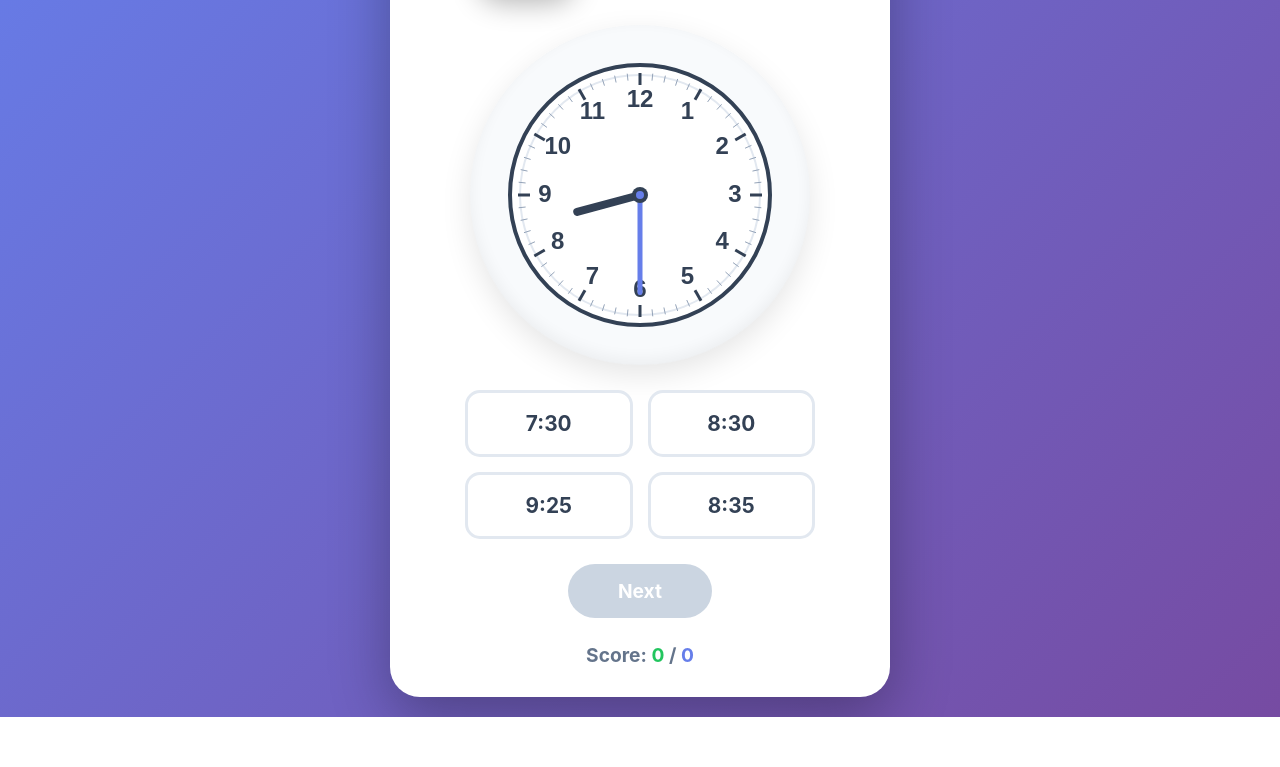
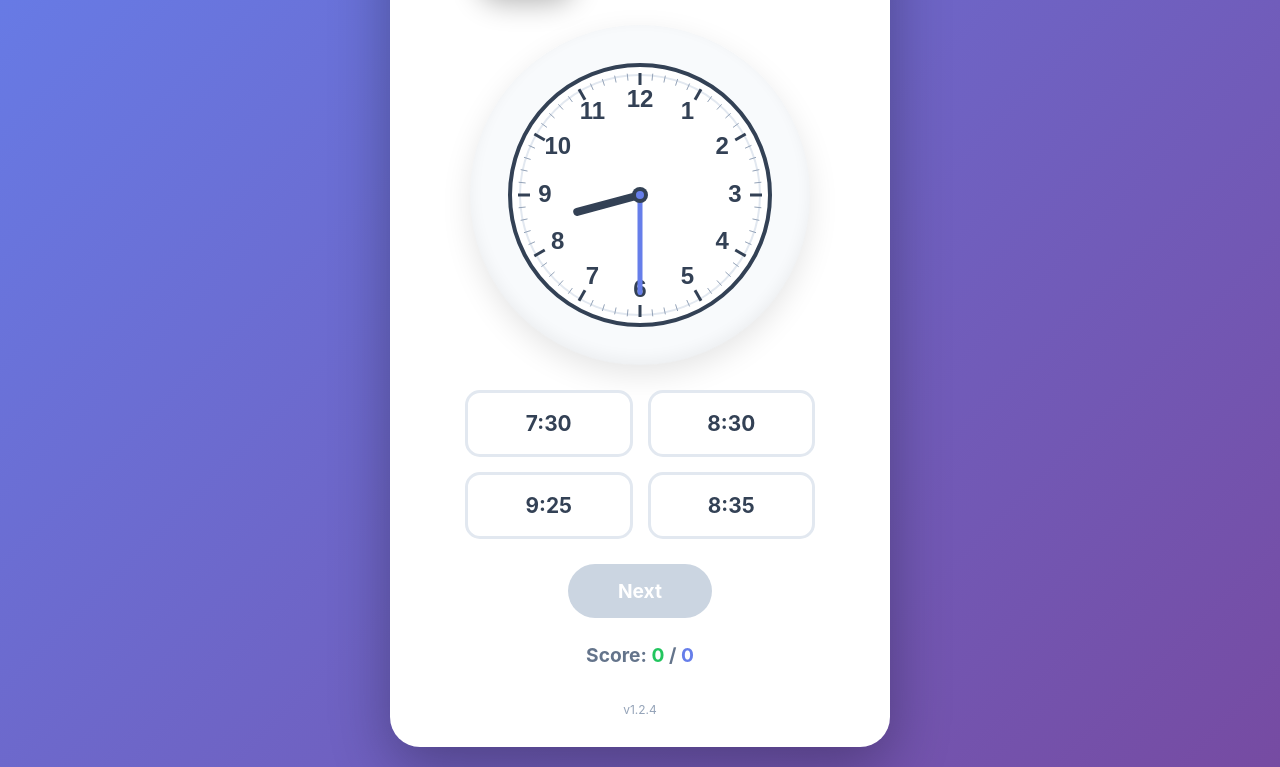
Before and after one commit to svarukala/svarukala.github.io, a plain HTML site: page LearnClock/index.html in a window 1280 px wide. Shown: the part 159-926 px from the top of the page. Before the commit the page ends 876 px from the top, so only its background shows below. Drawn offline with Linux system fonts and the light colour scheme.

Commit message:
version added

```diff
--- a/LearnClock/index.html
+++ b/LearnClock/index.html
@@ -36,6 +36,8 @@
             <div class="score-display">
                 <span>Score: <span id="correct">0</span> / <span id="total">0</span></span>
             </div>
+
+            <div class="version">v1.2.4</div>
         </main>
     </div>
 
--- a/LearnClock/styles.css
+++ b/LearnClock/styles.css
@@ -197,6 +197,12 @@ main {
     color: #667eea;
 }
 
+.version {
+    font-size: 0.75rem;
+    color: #94a3b8;
+    margin-top: 10px;
+}
+
 @media (max-width: 480px) {
     .container {
         padding: 20px;
```
